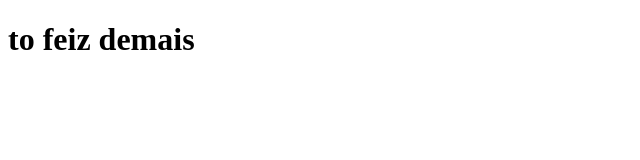
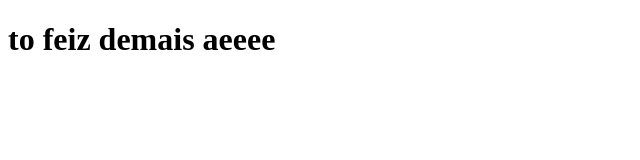
Before and after one commit to superprogramador31/clone-tabnews, a Next.js app: page / in a window 1280 px wide. Shown: the top 160 px of the page, without its empty margins (0-640 px from the left). Built offline with nearby package versions, Linux system fonts and the light colour scheme.

Commit message:
modificada de novo

```diff
--- a/pages/index.js
+++ b/pages/index.js
@@ -1,7 +1,8 @@
 function Home() {
     return <div>
         <h1>
-            to feiz demais
+            to feiz demais aeeee
+
 
 
         </h1>
```
